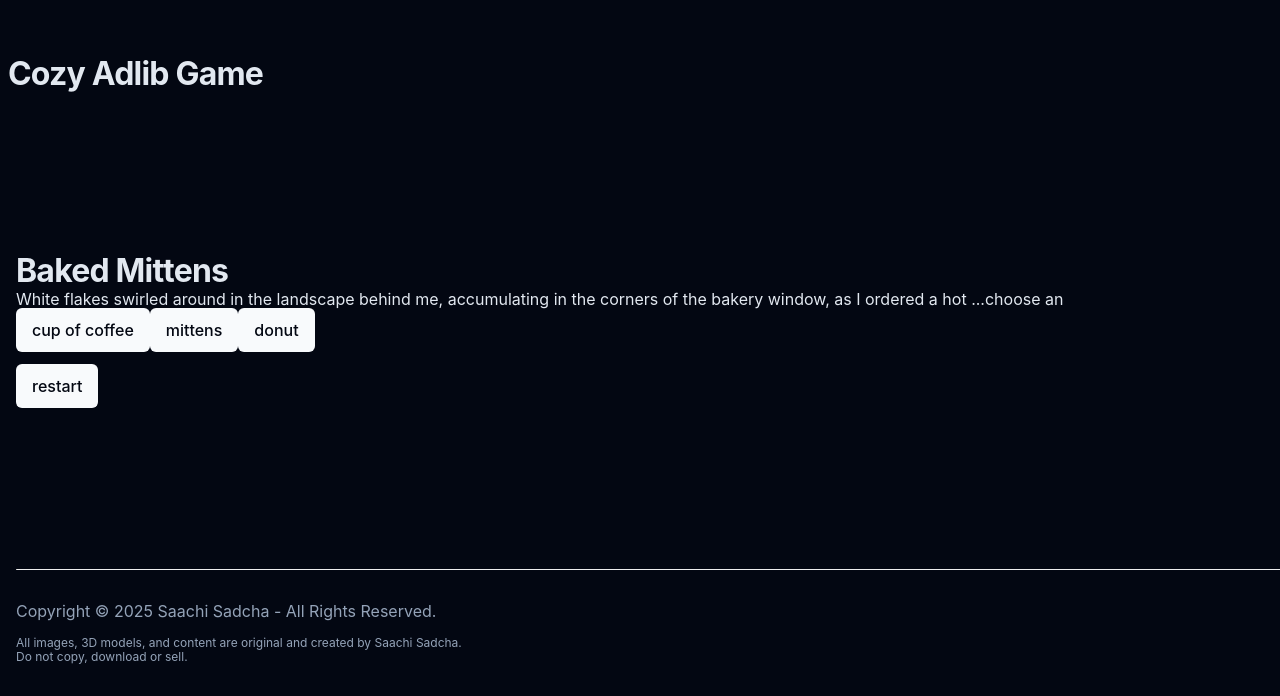
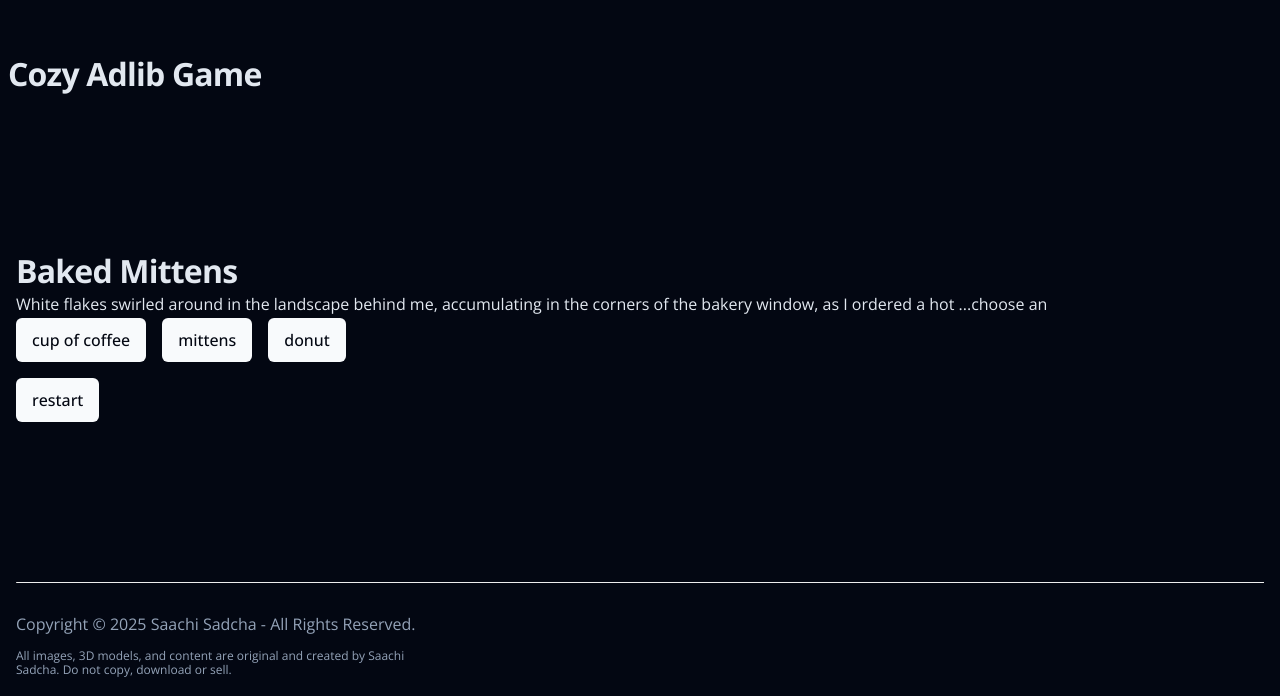
Before and after one commit to saachisdc/Cozy_Adlib_Game, a React (Vite) app: page / in a window 1280 px wide. Shown: the part 104-800 px from the top of the page. Built offline with nearby package versions, Linux system fonts and the light colour scheme.

Commit message:
fixed minor css issues for readability while testing

```diff
--- a/src/components/Game.jsx
+++ b/src/components/Game.jsx
@@ -2,6 +2,11 @@
 import React, { useCallback, useEffect, useMemo, useState } from "react";
 import Typewriter from "./Typewriter";
 import Story1BakedMittens from "./Story1BakedMittens";
+
+import "/styles/modern-normalize.css";
+import "/styles/global.css";
+import "/styles/components/storylayout.css";
+import "/styles/utility.css";
 
 const PLACEHOLDER = "...choose an icon...";
 
--- a/src/components/StoryLayout.jsx
+++ b/src/components/StoryLayout.jsx
@@ -5,6 +5,7 @@ import Game from "./Game.jsx";
 import "/styles/modern-normalize.css";
 import "/styles/global.css";
 import "/styles/components/sectionfooter.css";
+import "/styles/components/storylayout.css";
 import "/styles/utility.css";
 
 export default function StoryLayout() {
--- a/src/styles/components/sectionfooter.css
+++ b/src/styles/components/sectionfooter.css
@@ -1,7 +1,7 @@
 .footer {
   display: flex;
   bottom: 1rem;
-  position: fixed;
+
   flex-direction: column;
 
   gap: 1rem;
--- /dev/null
+++ b/src/styles/components/storylayout.css
@@ -0,0 +1,35 @@
+.story {
+  display: block; /* allow full width and wrapping */
+  line-height: 1.75rem;
+}
+
+/* Caret element appended by the Typewriter component. */
+.caret {
+  display: inline-block;
+  width: 0.12rem;
+  height: 1rem;
+  margin-left: 0.15em;
+  background: currentColor;
+  vertical-align: text-bottom;
+  animation: blink-caret 0.9s step-end infinite;
+}
+
+@keyframes blink-caret {
+  from,
+  to {
+    opacity: 0;
+  }
+  50% {
+    opacity: 1;
+  }
+}
+
+.game_btn {
+  display: flex;
+
+  flex-direction: row;
+  text-align: center;
+
+  gap: 1rem;
+  margin-bottom: 1rem;
+}
--- a/src/styles/global.css
+++ b/src/styles/global.css
@@ -1,6 +1,8 @@
+@import url("https://fonts.googleapis.com/css2?family=Open+Sans:ital,wght@0,300..800;1,300..800&family=Tangerine:wght@400;700&display=swap");
+
 :root {
   /* fonts */
-  --font-primary: "Inter", serif;
+  --font-primary: "Open Sans", serif;
   --font-secondary: "Source Code Pro", serif;
 
   /* colours */
```
